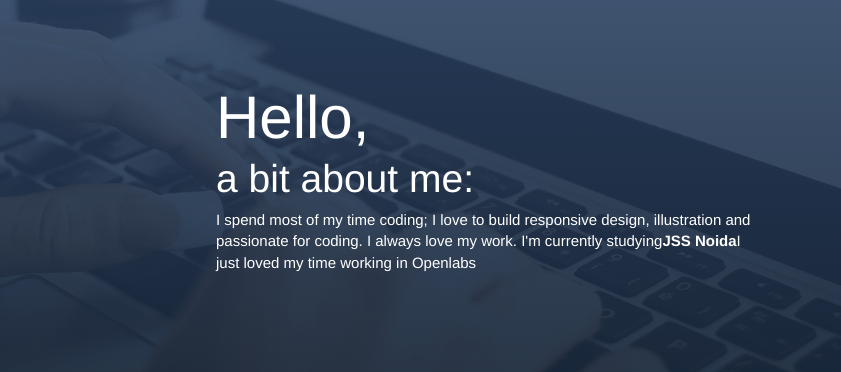
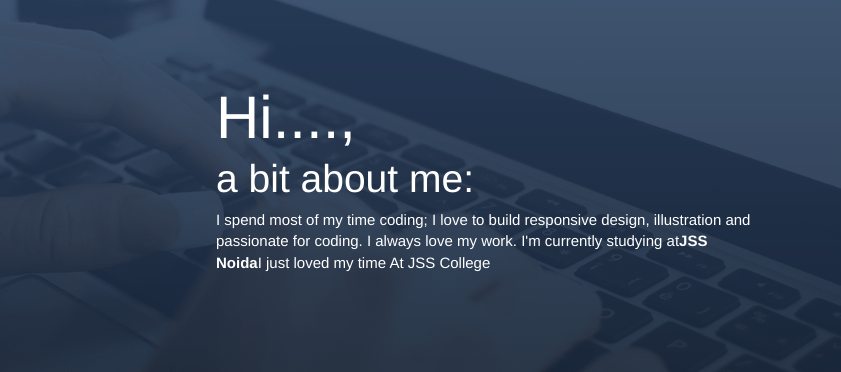
Before and after one commit to davuttam/gautampanday.github.io, a plain HTML site: page uttam.html in a window 1280 px wide. Shown: the part 197-569 px from the top of the page, 439-1280 px from the left. Drawn offline with Linux system fonts and the light colour scheme.

Commit message:
Added more senseble text

```diff
--- a/uttam.html
+++ b/uttam.html
@@ -27,8 +27,8 @@ Gautam Pandey | home
       <img src="https://scontent-mrs.xx.fbcdn.net/hphotos-xpa1/v/t1.0-9/11178087_814517401956948_4039603364769216258_n.jpg?oh=ac3b8f356a956ba124758f9a8f44c6a2&oe=55E4BDBA" class="profile-img-set" alt="gautam">
     </div>
     <div class="col-sm-6 text-center-xs">
-      <h1 class="text-white intro animated hiding" data-animation="fadeInDown" data-delay="500">Hello,<br><small class="text-white">a bit about me:</small></h1>
-      <p class="text-white animated hiding" data-animation="fadeInDown" data-delay="500">I spend most of my time coding; I love to build responsive design, illustration and passionate for coding. I always love my work. I'm currently studying<strong>JSS Noida</strong>I just loved my time working in Openlabs</p>
+      <h1 class="text-white intro animated hiding" data-animation="fadeInDown" data-delay="500">Hi....,<br><small class="text-white">a bit about me:</small></h1>
+      <p class="text-white animated hiding" data-animation="fadeInDown" data-delay="500">I spend most of my time coding; I love to build responsive design, illustration and passionate for coding. I always love my work. I'm currently studying at<strong>JSS Noida</strong>I just loved my time At JSS College</p>
     </div>
   </div>
 </section>
```
